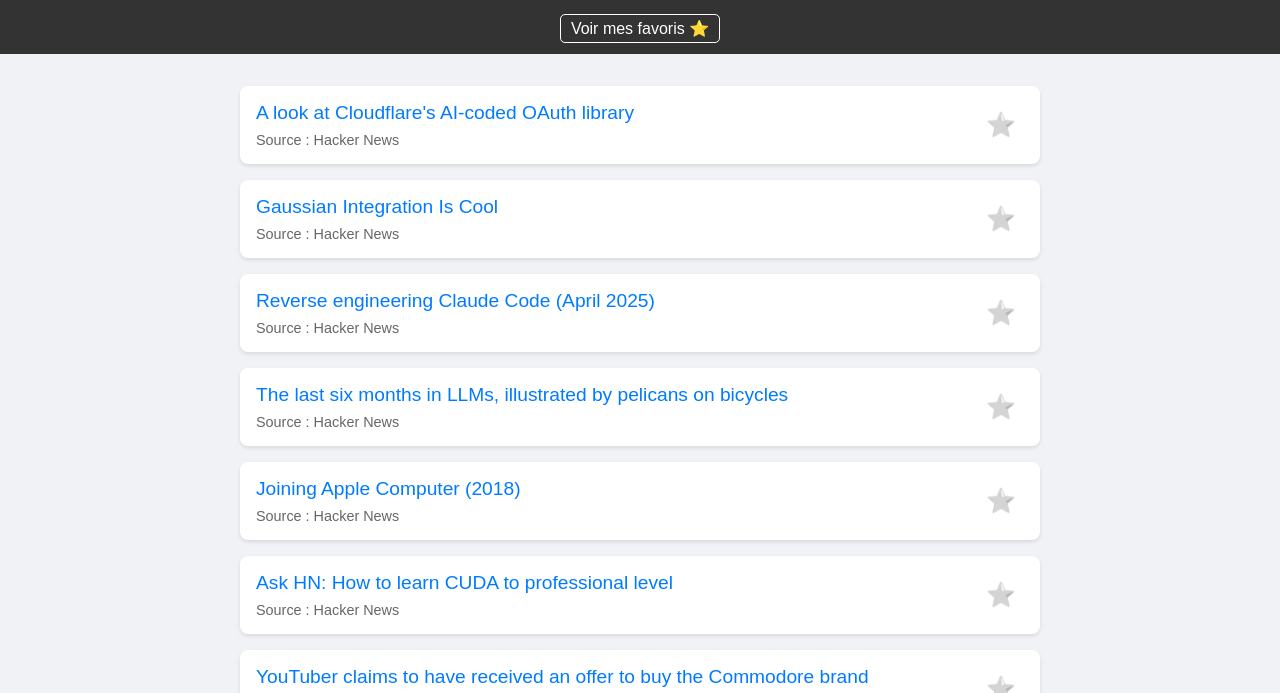
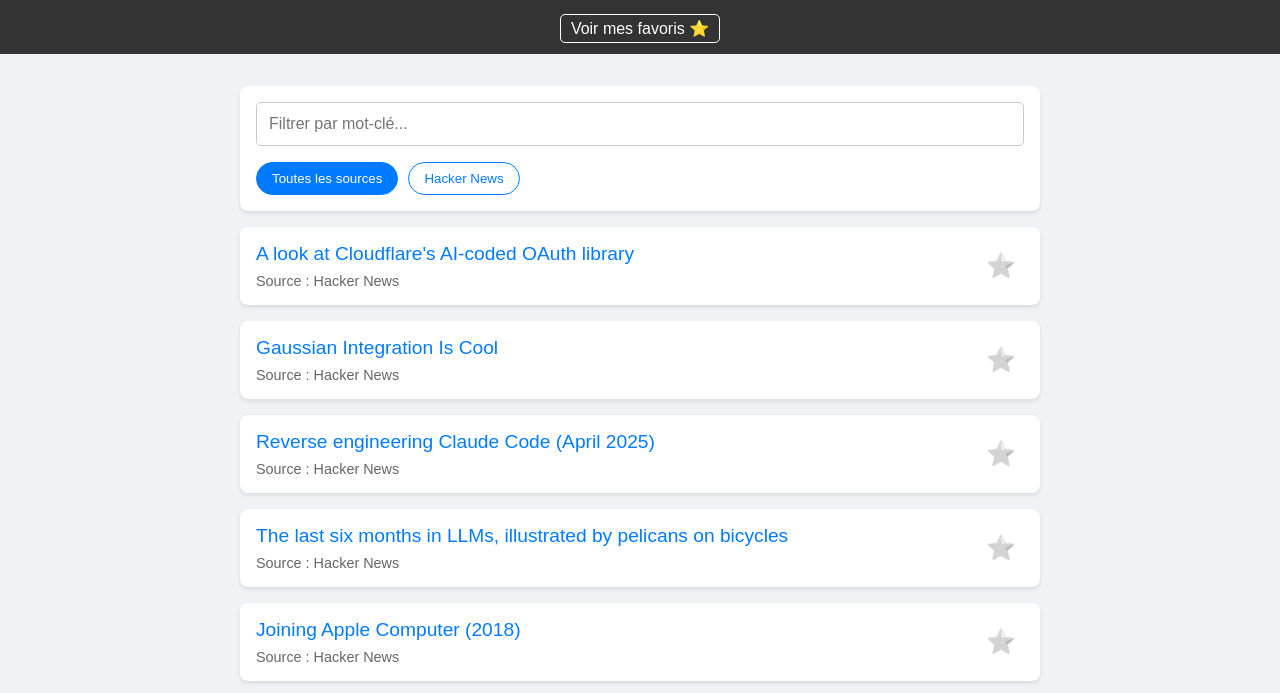
Before and after one commit to scalp66/cyjose, a website: page public/index.html in a window 1280 px wide. Shown: the part 77-770 px from the top of the page. Drawn offline with Linux system fonts and the light colour scheme.

Commit message:
Feat: Ajout des filtres par source et mot-clé

```diff
--- a/public/app.js
+++ b/public/app.js
@@ -1,33 +1,31 @@
 document.addEventListener('DOMContentLoaded', () => {
-    const container = document.getElementById('articles-container');
+    // Éléments du DOM
+    const articlesContainer = document.getElementById('articles-container');
+    const keywordFilterInput = document.getElementById('keyword-filter');
+    const sourceFiltersContainer = document.getElementById('source-filters');
 
-    // Fonction pour récupérer les favoris depuis la mémoire du navigateur (localStorage)
-    const getFavorites = () => {
-        // '|| "[]"' évite une erreur si 'favoriteArticles' n'existe pas encore
-        return JSON.parse(localStorage.getItem('favoriteArticles') || '[]');
-    };
+    // Variable pour stocker tous les articles chargés une seule fois
+    let allArticles = [];
+    let activeSourceFilter = 'all'; // Par défaut, on affiche tout
 
-    // Fonction pour sauvegarder la liste des favoris mise à jour
-    const saveFavorites = (favorites) => {
-        localStorage.setItem('favoriteArticles', JSON.stringify(favorites));
-    };
+    // --- LOGIQUE DES FAVORIS (ne change pas) ---
+    const getFavorites = () => JSON.parse(localStorage.getItem('favoriteArticles') || '[]');
+    const saveFavorites = (favorites) => localStorage.setItem('favoriteArticles', JSON.stringify(favorites));
 
-    // Fonction qui affiche les articles sur la page
-    const renderArticles = (articles) => {
-        container.innerHTML = '';
+    // --- FONCTION PRINCIPALE D'AFFICHAGE ---
+    const displayArticles = (articlesToDisplay) => {
+        articlesContainer.innerHTML = '';
         const favorites = getFavorites();
-        // On crée un Set des liens favoris pour une recherche plus rapide
         const favoriteLinks = new Set(favorites.map(f => f.link));
 
-        if (articles.length === 0) {
-            container.innerHTML = '<p>Aucun article trouvé pour le moment.</p>';
+        if (articlesToDisplay.length === 0) {
+            articlesContainer.innerHTML = '<p>Aucun article ne correspond à vos filtres.</p>';
             return;
         }
 
-        articles.forEach(article => {
+        articlesToDisplay.forEach(article => {
             const articleElement = document.createElement('div');
             articleElement.className = 'article';
-            // On vérifie si l'article actuel est dans nos favoris
             const isFavorite = favoriteLinks.has(article.link);
 
             articleElement.innerHTML = `
@@ -36,52 +34,93 @@ document.addEventListener('DOMContentLoaded', () => {
                     <div class="source">Source : ${article.source}</div>
                 </div>
                 <div class="article-actions">
-                    <span
-                        class="favorite-btn ${isFavorite ? 'is-favorite' : ''}"
-                        data-link="${article.link}"
-                        data-title="${article.title}"
-                        data-source="${article.source}"
-                    >⭐</span>
+                    <span class="favorite-btn ${isFavorite ? 'is-favorite' : ''}" data-link="${article.link}" data-title="${article.title}" data-source="${article.source}">⭐</span>
                 </div>
             `;
-            container.appendChild(articleElement);
+            articlesContainer.appendChild(articleElement);
         });
     };
 
-    // On écoute les clics sur toute la zone des articles
-    container.addEventListener('click', (event) => {
-        // Si l'élément cliqué a la classe 'favorite-btn'
+    // --- FONCTION QUI APPLIQUE LES FILTRES ---
+    const applyFilters = () => {
+        const keyword = keywordFilterInput.value.toLowerCase();
+
+        let filteredArticles = allArticles;
+
+        // 1. Filtre par source
+        if (activeSourceFilter !== 'all') {
+            filteredArticles = filteredArticles.filter(article => article.source === activeSourceFilter);
+        }
+
+        // 2. Filtre par mot-clé
+        if (keyword.length > 0) {
+            filteredArticles = filteredArticles.filter(article => article.title.toLowerCase().includes(keyword));
+        }
+
+        displayArticles(filteredArticles);
+    };
+
+    // --- SETUP INITIAL ---
+    // Charger les articles depuis veille.json au démarrage
+    fetch('veille.json')
+        .then(response => response.ok ? response.json() : Promise.reject('Fichier non trouvé'))
+        .then(articles => {
+            allArticles = articles; // On sauvegarde tous les articles
+
+            // Créer les boutons de filtre par source dynamiquement
+            const sources = ['all', ...new Set(allArticles.map(a => a.source))];
+            sourceFiltersContainer.innerHTML = ''; // Vider le conteneur
+            sources.forEach(source => {
+                const btn = document.createElement('button');
+                btn.className = 'source-btn';
+                btn.dataset.source = source;
+                btn.textContent = source === 'all' ? 'Toutes les sources' : source;
+                if (source === 'all') {
+                    btn.classList.add('active');
+                }
+                sourceFiltersContainer.appendChild(btn);
+            });
+
+            displayArticles(allArticles); // Afficher tous les articles au début
+        })
+        .catch(error => {
+            console.error('Erreur de chargement des articles:', error);
+            articlesContainer.innerHTML = '<p>Impossible de charger les articles.</p>';
+        });
+
+    // --- ÉCOUTEURS D'ÉVÉNEMENTS ---
+
+    // Écouteur pour le champ de recherche par mot-clé
+    keywordFilterInput.addEventListener('input', applyFilters);
+
+    // Écouteur pour les clics sur les boutons de source
+    sourceFiltersContainer.addEventListener('click', (event) => {
+        if (event.target.classList.contains('source-btn')) {
+            // Mettre à jour le style des boutons
+            document.querySelectorAll('.source-btn').forEach(btn => btn.classList.remove('active'));
+            event.target.classList.add('active');
+
+            // Mettre à jour le filtre actif et ré-afficher les articles
+            activeSourceFilter = event.target.dataset.source;
+            applyFilters();
+        }
+    });
+
+    // Écouteur pour la gestion des favoris (ne change pas)
+    articlesContainer.addEventListener('click', (event) => {
         if (event.target.classList.contains('favorite-btn')) {
             const button = event.target;
-            const articleData = {
-                link: button.dataset.link,
-                title: button.dataset.title,
-                source: button.dataset.source
-            };
-
+            const articleData = { link: button.dataset.link, title: button.dataset.title, source: button.dataset.source };
             let favorites = getFavorites();
             const existingIndex = favorites.findIndex(fav => fav.link === articleData.link);
-
             if (existingIndex > -1) {
-                // S'il est déjà en favori, on le retire de la liste
                 favorites.splice(existingIndex, 1);
                 button.classList.remove('is-favorite');
             } else {
-                // Sinon, on l'ajoute à la liste
                 favorites.push(articleData);
                 button.classList.add('is-favorite');
             }
-            // On sauvegarde la nouvelle liste dans le localStorage
             saveFavorites(favorites);
         }
     });
-
-    // Charger les articles depuis veille.json au démarrage
-    fetch('veille.json')
-        .then(response => response.ok ? response.json() : Promise.reject('Fichier non trouvé'))
-        .then(renderArticles)
-        .catch(error => {
-            console.error('Erreur de chargement des articles:', error);
-            container.innerHTML = '<p>Impossible de charger les articles.</p>';
-        });
 });
--- a/public/index.html
+++ b/public/index.html
@@ -30,8 +30,15 @@
         </nav>
     </header>
 
-    <main id="articles-container">
-        <p>Chargement des articles...</p>
+    <main>
+        <div class="filters-container">
+            <input type="search" id="keyword-filter" placeholder="Filtrer par mot-clé...">
+            <div id="source-filters" class="source-filters">
+                </div>
+        </div>
+        <div id="articles-container">
+            <p>Chargement des articles...</p>
+        </div>
     </main>
 
     <script src="app.js"></script>
--- a/public/style.css
+++ b/public/style.css
@@ -11,7 +11,6 @@ header {
     text-align: center;
 }
 
-/* NOUVEAU : Style pour le lien de navigation */
 header nav {
     margin-top: 10px;
 }
@@ -27,7 +26,6 @@ header nav a:hover {
     background-color: white;
     color: #333;
 }
-/* FIN NOUVEAU */
 
 main {
     max-width: 800px;
@@ -35,13 +33,57 @@ main {
     padding: 1rem;
 }
 
+/* NOUVEAU : Styles pour la zone de filtres */
+.filters-container {
+    background-color: #fff;
+    padding: 1rem;
+    border-radius: 8px;
+    margin-bottom: 1rem;
+    box-shadow: 0 2px 4px rgba(0,0,0,0.1);
+}
+
+#keyword-filter {
+    width: 100%;
+    padding: 0.75rem;
+    font-size: 1rem;
+    border: 1px solid #ccc;
+    border-radius: 5px;
+    box-sizing: border-box; /* Important pour que le padding n'augmente pas la largeur */
+}
+
+.source-filters {
+    margin-top: 1rem;
+    display: flex;
+    flex-wrap: wrap;
+    gap: 10px;
+}
+
+.source-btn {
+    padding: 8px 15px;
+    border: 1px solid #007bff;
+    background-color: #fff;
+    color: #007bff;
+    border-radius: 20px;
+    cursor: pointer;
+    transition: background-color 0.2s, color 0.2s;
+}
+
+.source-btn:hover {
+    background-color: #e9ecef;
+}
+
+.source-btn.active {
+    background-color: #007bff;
+    color: white;
+}
+/* FIN NOUVEAU */
+
 .article {
     background-color: white;
     border-radius: 8px;
     padding: 1rem;
     margin-bottom: 1rem;
     box-shadow: 0 2px 4px rgba(0,0,0,0.1);
-    /* NOUVEAU : pour aligner l'étoile */
     display: flex;
     justify-content: space-between;
     align-items: center;
@@ -59,21 +101,17 @@ main {
     margin-top: 0.5rem;
 }
 
-/* NOUVEAU : Style pour le bouton favori */
 .favorite-btn {
     font-size: 1.5rem;
     cursor: pointer;
     padding: 0.5rem;
     transition: transform 0.2s, filter 0.2s;
-    /* Par défaut, l'étoile est désaturée (grise) */
     filter: grayscale(100%);
 }
 .favorite-btn:hover {
     transform: scale(1.3);
 }
 .favorite-btn.is-favorite {
-    /* L'étoile est colorée quand l'article est en favori */
     filter: grayscale(0%);
     transform: scale(1.1);
 }
-/* FIN NOUVEAU */
```
